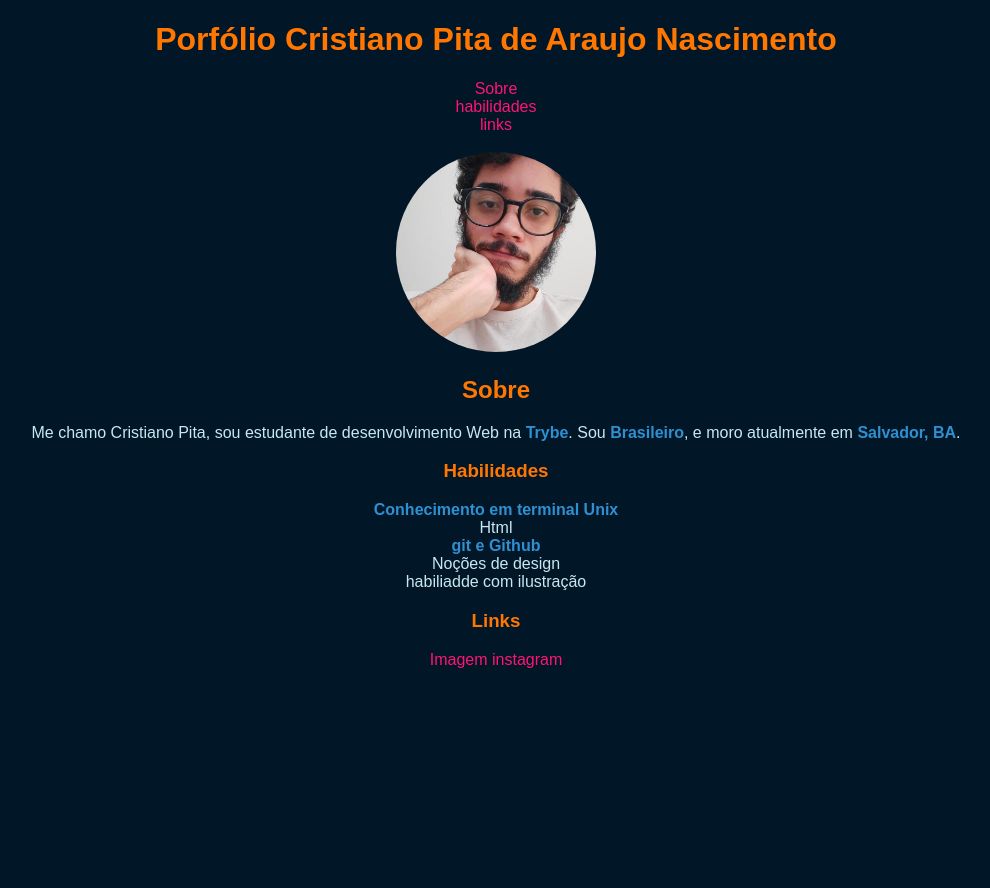
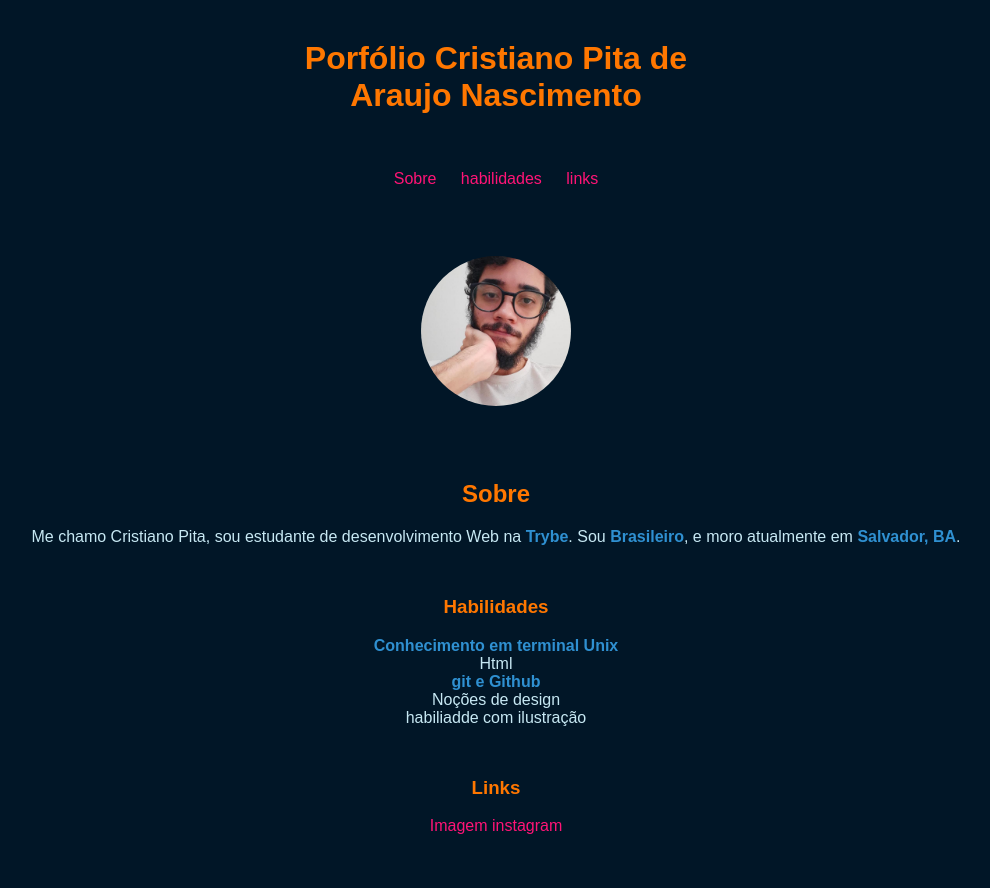
Before and after one commit to crizatip/crizatip.github.io, a plain HTML site: page index.html in a window 1280 px wide. Shown: the whole page, without its empty margins (144-1134 px from the left). Before the commit the page ends 800 px from the top, so only its background shows below. Drawn offline with Linux system fonts and the light colour scheme.

Commit message:
Estilo base finalizado

```diff
--- a/index.html
+++ b/index.html
@@ -9,10 +9,10 @@
 </head>
 <body>
     <H1 class="titulo">Porfólio Cristiano Pita de Araujo Nascimento</H1>
-    <ul>
-        <li><a href="#sobre">Sobre</a></li>
-        <li><a href="#habilidades">habilidades</a></li>
-        <li><a href="#links">links</a></li>
+    <ul >
+        <li class="navegacao"><a href="#sobre">Sobre</a></li>
+        <li class="navegacao"><a href="#habilidades">habilidades</a></li>
+        <li class="navegacao"><a href="#links">links</a></li>
     </ul>
     <br>
 
@@ -30,8 +30,10 @@
         <li>Noções de design</li>
         <li>habiliadde com ilustração</li>
     </ul>
-    <h3 id="links">Links</h3>
-    <a href="img/WhatsApp Image 2022-03-29 at 10.47.09.jpeg">Imagem</a>
-    <a href="https://www.instagram.com/criz.design/ target="_blank" rel="noopener noreferrer">instagram</a>
+    <div id="links">
+        <h3>Links</h3>
+        <a href="img/WhatsApp Image 2022-03-29 at 10.47.09.jpeg">Imagem</a>
+        <a href="https://www.instagram.com/criz.design/ target="_blank" rel="noopener noreferrer">instagram</a>
+    </div>
 </body>
 </html>
--- a/style.css
+++ b/style.css
@@ -13,26 +13,46 @@ color: #FF7700;
 
     ul{
         list-style: none;
-        margin: 0px;
+        margin-bottom: 50px;
         padding-left: 0px;
     }
 
     a{
     color: #ff1476;
     text-decoration: none;
-    text-align: initial;
 
 }
 
-strong{color:#2f90d1;}
+strong{
+    color:#2f90d1;
+
+}
 
 img{
+
     border-radius: 100%;
-    width: 200px;
-    height: 200px;
+    width: 150px;
+    height: 150px;
     object-fit:cover;
+    margin-bottom: 50px;
 }
 
-#titulo{
-    position: static;
+p{
+    margin-bottom: 50px;
 }
+
+.titulo{
+    width: 400px;
+    margin: auto;
+    padding: 40px;
+}
+
+.navegacao{
+    display: inline;
+    padding: 10px;
+}
+
+#links{
+    padding-bottom: 50px;
+    margin-bottom: 50px;
+}
```
